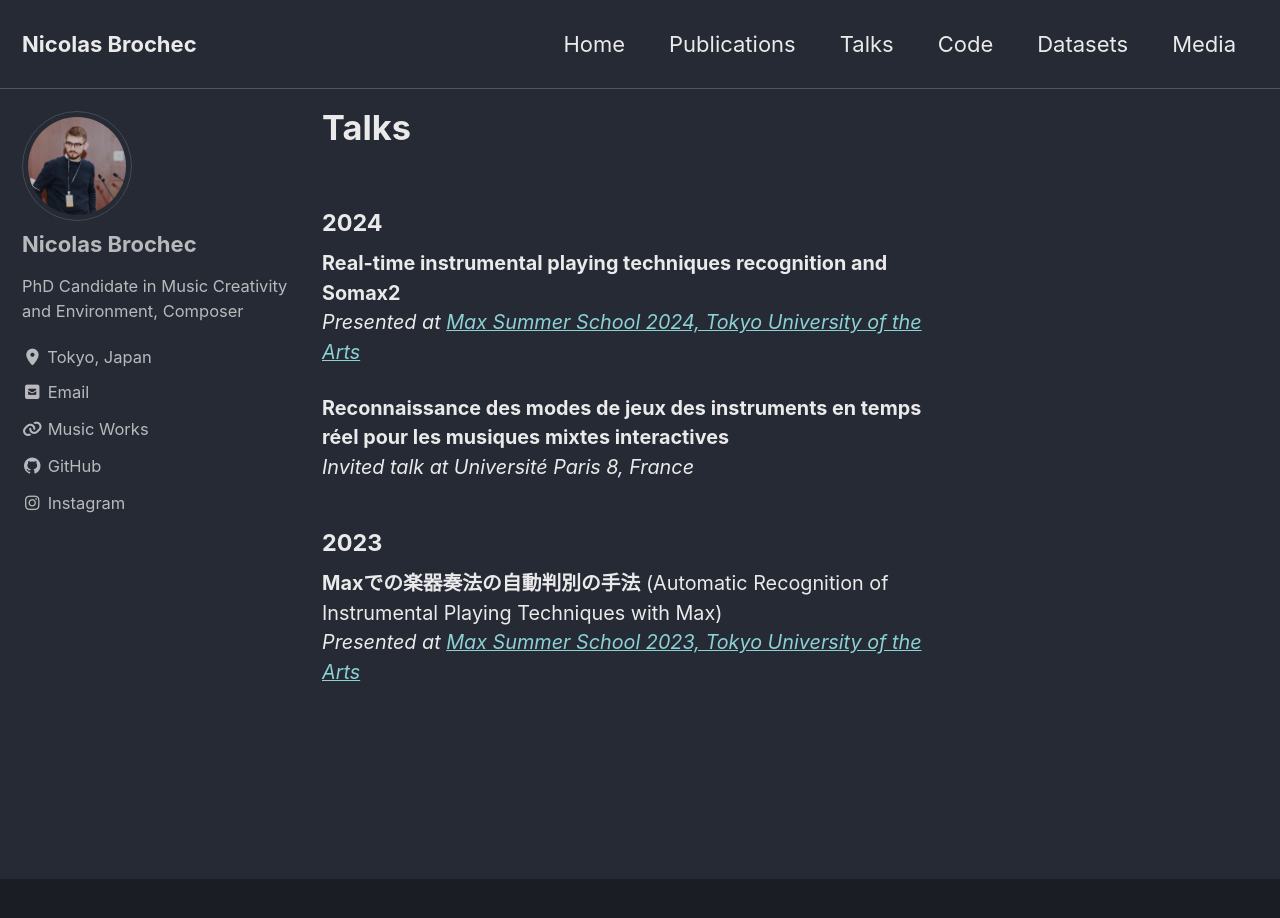
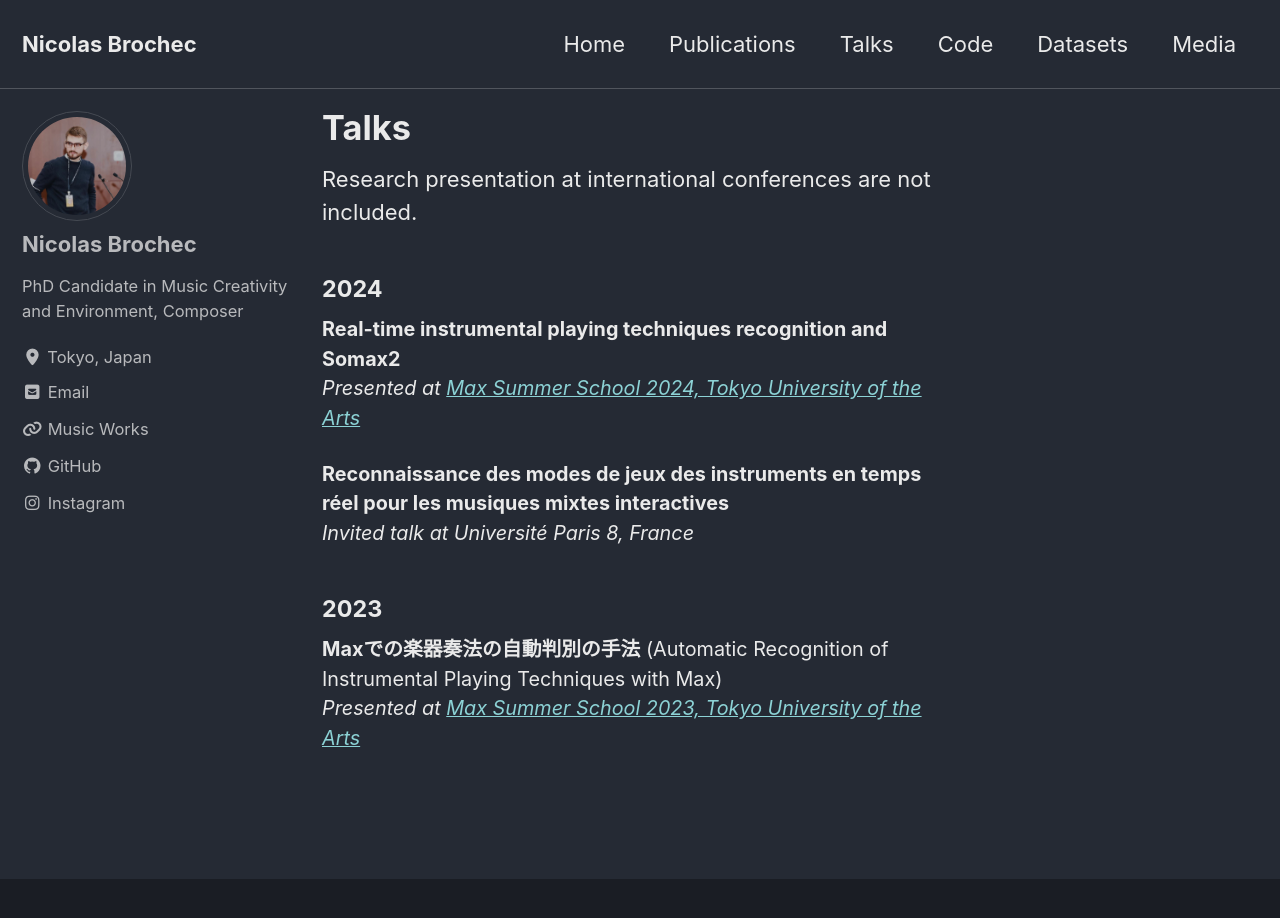
Before and after one commit to nbrochec/nbrochec.github.io, a Jekyll site: the page built from _pages/talks.md, in a window 1280 px wide and 967 px high. Shown: the top 918 px of the window. Built offline with Jekyll 4.4.1, drawn with Linux system fonts in a browser that asks for light colours; cached includes are drawn as plain includes.

Commit message:
Update talks.md

```diff
--- a/_pages/talks.md
+++ b/_pages/talks.md
@@ -4,6 +4,8 @@ title: "Talks"
 permalink: /talks/
 author_profile: true
 ---
+
+Research presentation at international conferences are not included.
 
 <h4>2024</h4>
 
```
